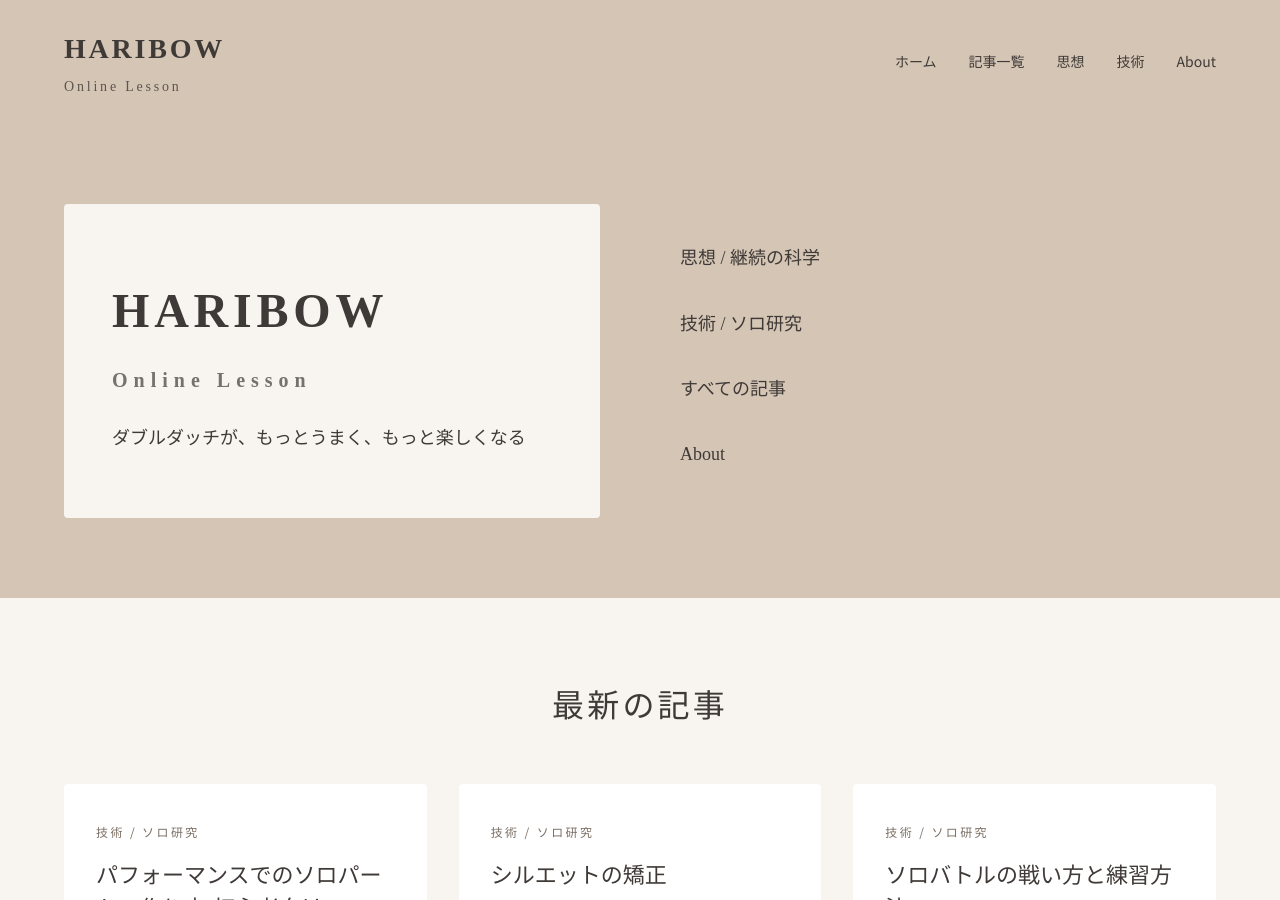
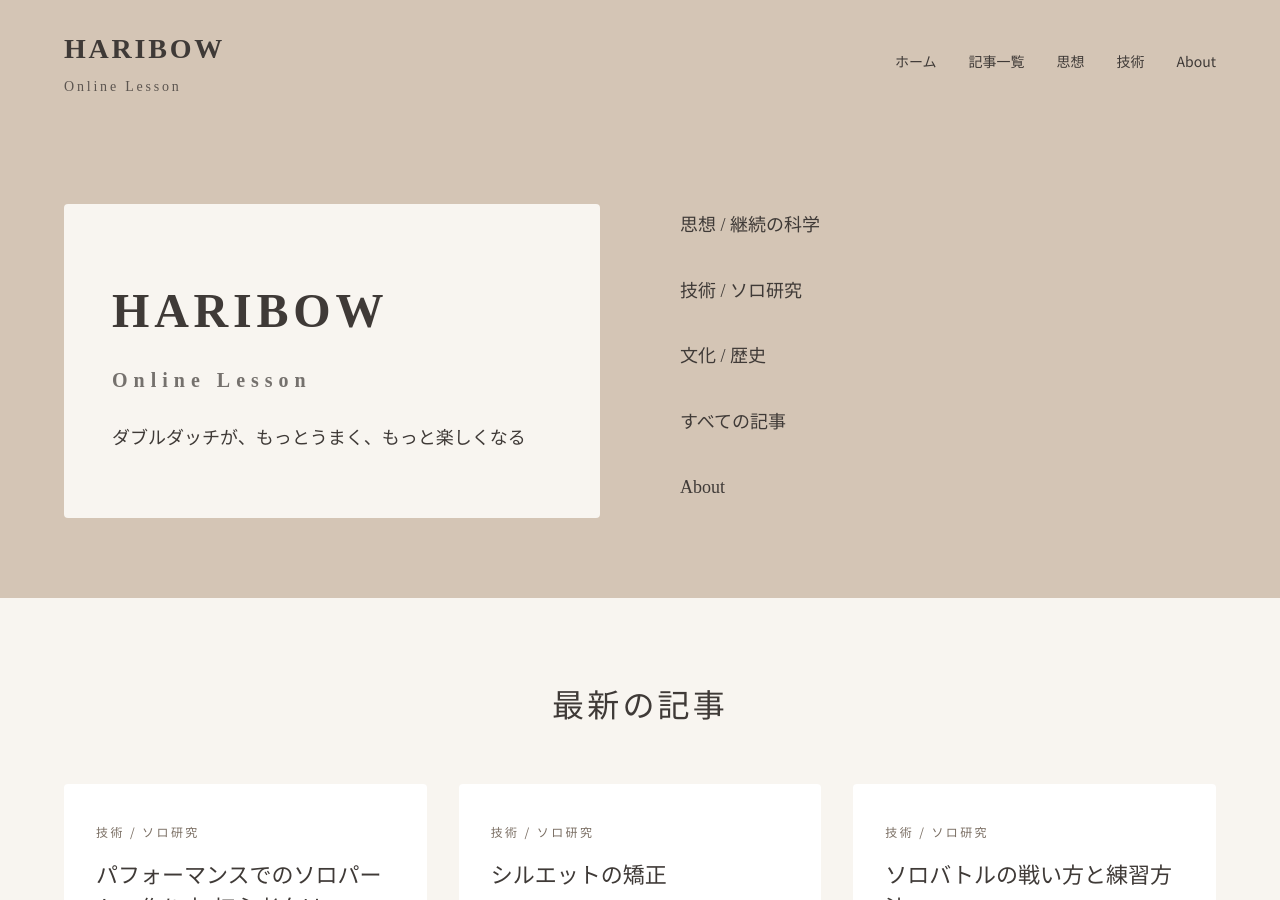
Before and after one commit to JunyaUnityDev/haribow-online-lesson-articles, a Jekyll site: the page built from index.html, in a window 1280 px wide and 900 px high. Built offline with Jekyll 4.4.1, drawn with Linux system fonts in a browser that asks for light colours; some web fonts are replaced.

Commit message:
Add culture link to hero-side nav
Hero side bar listed mindset and technique only. Add the third
category (culture) so it sits alongside them once the May 15 hip-hop
origin article goes live and the category isn't empty anymore.

```diff
--- a/_layouts/home.html
+++ b/_layouts/home.html
@@ -16,6 +16,7 @@ layout: default
       <div class="hero-side">
         <a href="{{ '/category/mindset/' | relative_url }}">思想 / 継続の科学</a>
         <a href="{{ '/category/technique/' | relative_url }}">技術 / ソロ研究</a>
+        <a href="{{ '/category/culture/' | relative_url }}">文化 / 歴史</a>
         <a href="{{ '/articles/' | relative_url }}">すべての記事</a>
         <a href="{{ '/about/' | relative_url }}">About</a>
       </div>
```
